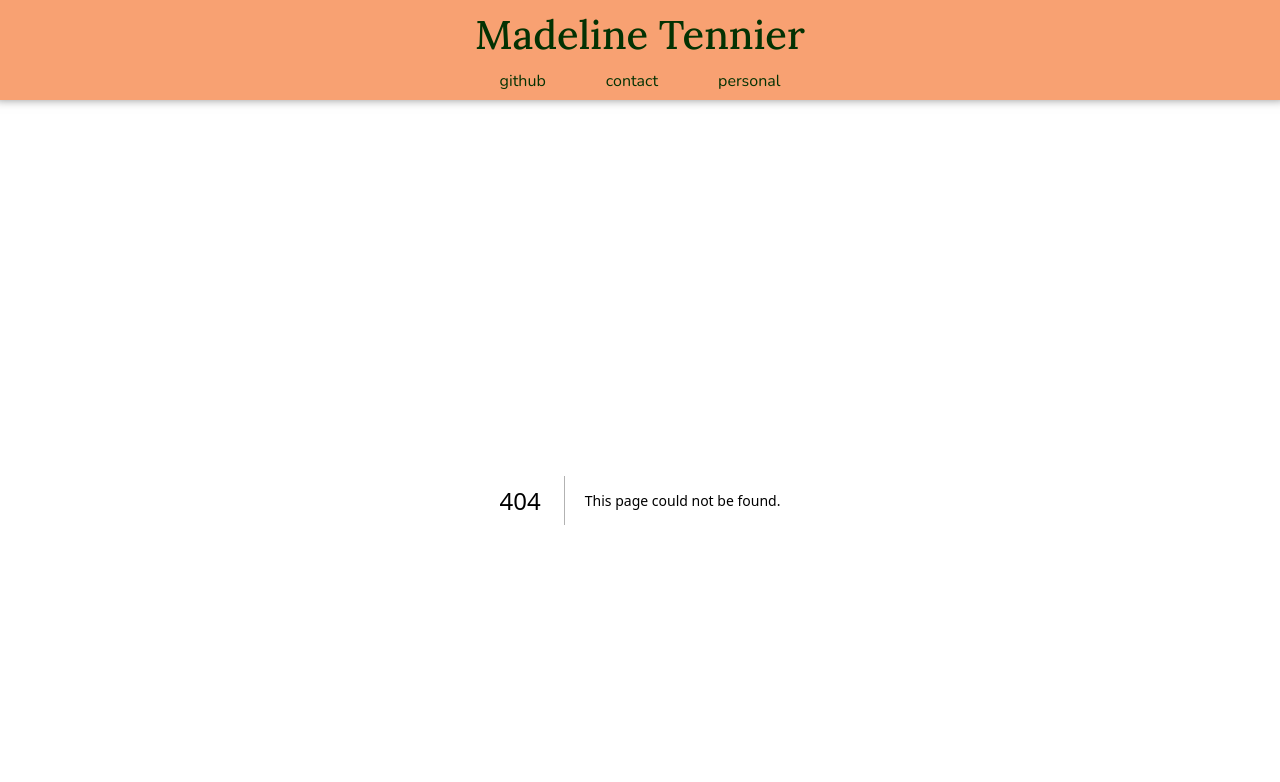
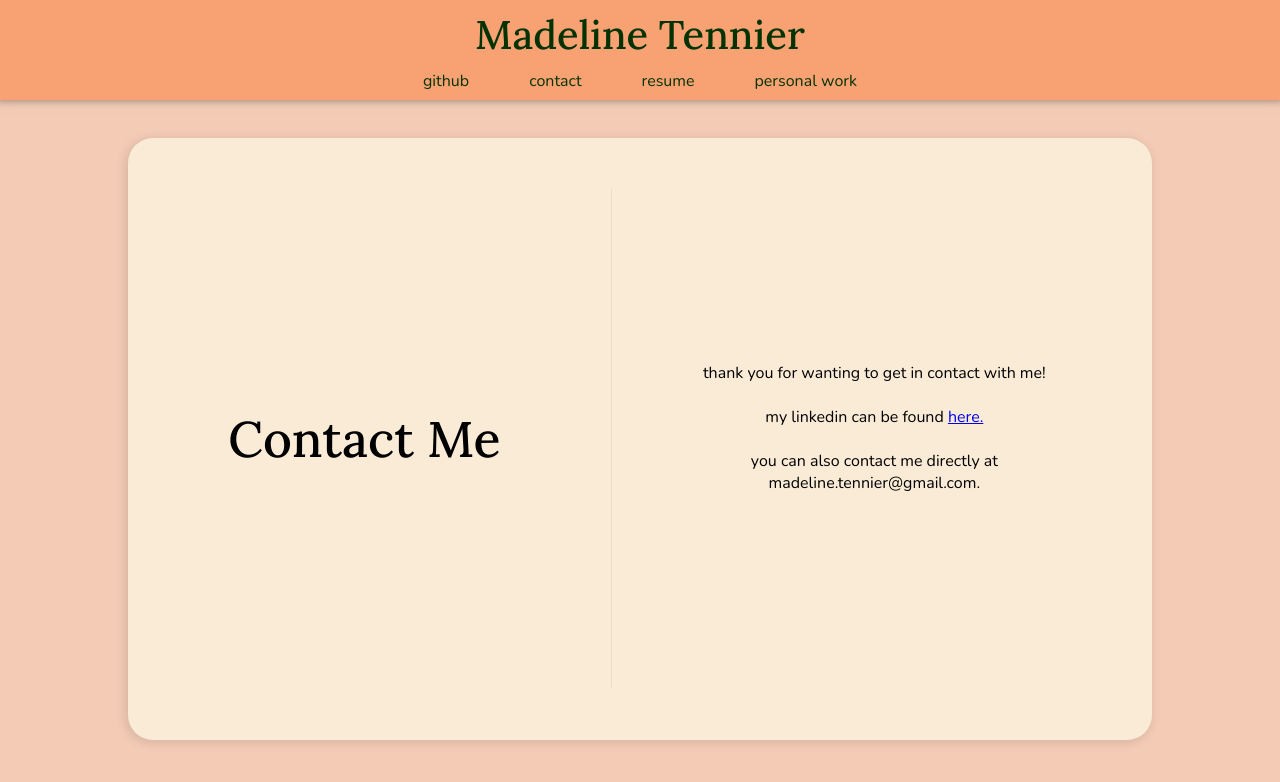
Before and after one commit to mtennier/mtennier.github.io, a Next.js app: page /contact-me in a window 1280 px wide. Before the commit this address had no page. Shown: the top 782 px of the page. Built offline with nearby package versions, Linux system fonts and the light colour scheme.

Commit message:
contact me page v1 (#4)

```diff
--- /dev/null
+++ b/components/ContactMePage/ContactBlock.module.scss
@@ -0,0 +1,35 @@
+.contactContainer {
+  display: flex;
+  justify-content: center;
+  margin: 0;
+  height: 40pc;
+}
+
+.contactBlock {
+    display:flex;
+    align-items: center;
+    justify-content: center;
+    border-radius:var(--round-border-radius);
+    background-color: var(--global-secondary-color);
+    width:80%;
+    margin-top:3%;
+    box-shadow: var(--block-shadow);
+    text-align: center;
+}
+
+.headerText{
+    font-size:50px;
+    padding-left:3%;
+}
+
+.divider{
+    display:flex;
+    vertical-align: middle;
+    padding-left:10%;
+}
+
+.contactText{
+    display:inline-block;
+    vertical-align: middle;
+    padding-left:10%;
+}
--- /dev/null
+++ b/components/ContactMePage/ContactBlock.tsx
@@ -0,0 +1,38 @@
+import styles from './ContactBlock.module.scss'
+import {Divider} from 'antd'
+const ContactBlock = () => {
+    return (
+        <div className = {styles.contactContainer}>
+            <div className={styles.contactBlock}>
+
+                <h1 className={styles.headerText}>
+                    Contact Me
+                </h1>
+                <div className={styles.divider}>
+                    <Divider type='vertical' style={{height:500}}/>
+                </div>
+                <div className={styles.contactTextBlock}>
+                    <div className={styles.contactText}>
+                    <p>
+                        thank you for wanting to get in contact with me!
+                    </p>
+                    <br />
+                    <p>
+                        my linkedin can be found <a target='_blank' href='//www.linkedin.com/in/madeline-tennier-067392233' rel='noreferrer'>here.</a>
+                    </p>
+                    <br />
+                    <p>
+                        you can also contact me directly at madeline.tennier@gmail.com.
+                    </p>
+                    <br />
+                    </div>
+                </div>
+            </div>
+        </div>
+
+    )
+
+
+}
+
+export default ContactBlock
--- a/components/IndexPage/InformationBlock.module.scss
+++ b/components/IndexPage/InformationBlock.module.scss
@@ -1,11 +1,11 @@
 .informationContainer {
     display:flex;
-    border-radius:25px;
+    border-radius:var(--round-border-radius);
     background-color: var(--global-secondary-color);
     width:50%;
     margin-top:3%;
     margin-left:5%;
-    box-shadow: -2px 2px 10px 2px rgba(0,0,0,0.1);
+    box-shadow: var(--block-shadow);
 }
 
 .informationText {
--- a/components/Layout/Header.tsx
+++ b/components/Layout/Header.tsx
@@ -14,7 +14,10 @@ return (<>
             contact
         </span>
         <span className={styles.subHeaderItem}>
-            personal
+            resume
+        </span>
+        <span className={styles.subHeaderItem}>
+            personal work
         </span>
     </div>
 </div>
--- /dev/null
+++ b/src/pages/contact-me.tsx
@@ -0,0 +1,6 @@
+import ContactBlock from "../../components/ContactMePage/ContactBlock"
+export default function ContactMe(){
+    return (
+    <ContactBlock />
+    )
+}
--- a/src/styles/global/layout.css
+++ b/src/styles/global/layout.css
@@ -10,3 +10,7 @@
     background-color: var(--global-bg-color);
     font-family:var(--global-font-family);
   }
+  h1{
+    font-family:var(--header-font-family);
+    font-weight:normal;
+  }
--- a/src/styles/global/variables.css
+++ b/src/styles/global/variables.css
@@ -14,4 +14,7 @@
     --main-text-color:rgb(3, 50, 3);
     --secondary-text-color:black;
 
+    /* BLOCK */
+    --round-border-radius: 25px;
+    --block-shadow: -2px 2px 10px 2px rgba(0,0,0,0.1);
 }
```
Also changed, not shown: components/IndexPage/InformationBlock.tsx (+4 -4 lines).
